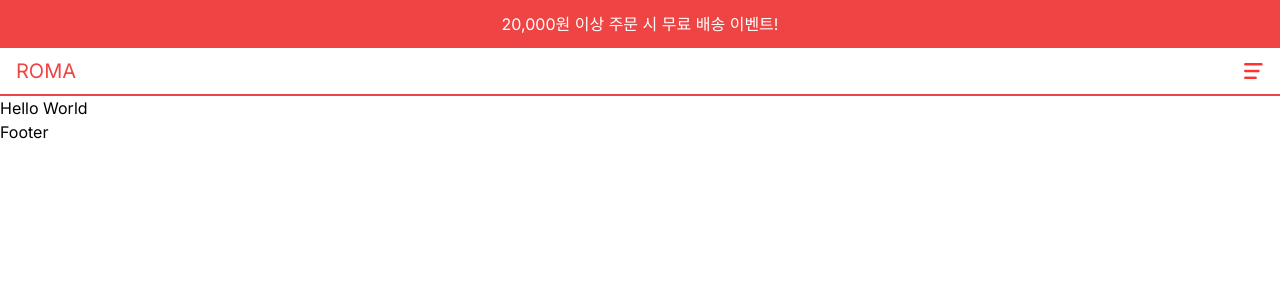
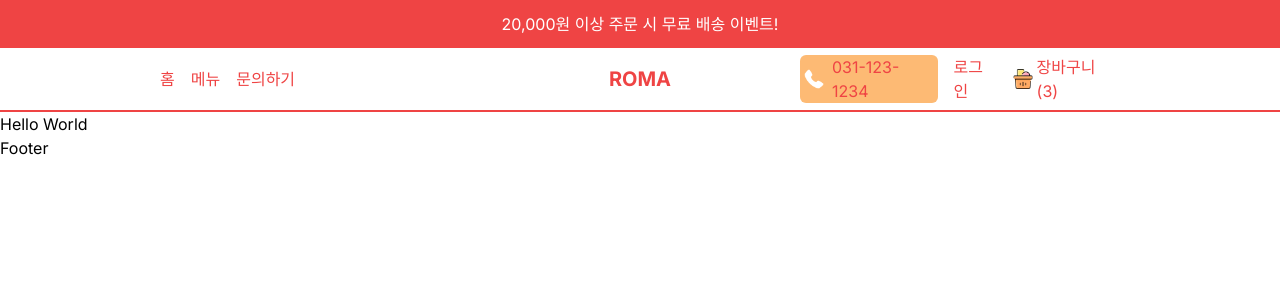
Before and after one commit to amh6281/Restaurant-App, a Next.js app: page / in a window 1280 px wide. Shown: the top 300 px of the page. Built offline with nearby package versions, Linux system fonts and the light colour scheme.

Commit message:
Navbar 반응형 구현 2023.07.21

```diff
--- a/src/components/CartIcon.tsx
+++ b/src/components/CartIcon.tsx
@@ -4,8 +4,8 @@ import React from "react";
 
 const CartIcon = () => {
   return (
-    <div className="flex items-center gap-4">
-      <div className="relative w-8 h-8">
+    <div className="flex items-center gap-1">
+      <div className="relative w-8 h-8 md:w-5 md:h-5">
         <Image src="/cart.png" alt="" fill />
       </div>
       <span>장바구니 (3)</span>
--- a/src/components/Navbar.tsx
+++ b/src/components/Navbar.tsx
@@ -1,16 +1,41 @@
 import React from "react";
 import Menu from "./Menu";
 import Link from "next/link";
+import CartIcon from "./CartIcon";
+import Image from "next/image";
 
 const Navbar = () => {
+  const user = false;
+
   return (
-    <div className="h-12 text-red-500 p-4 flex items-center justify-between border-b-2 border-b-red-500 uppercase">
+    <div className="h-12 text-red-500 p-4 flex items-center justify-between border-b-2 border-b-red-500 uppercase md:h-16 lg:px-20 xl:px-40">
+      {/* Left Links */}
+      <div className="hidden md:flex gap-4 flex-1">
+        <Link href="/">홈</Link>
+        <Link href="menu">메뉴</Link>
+        <Link href="/">문의하기</Link>
+      </div>
       {/* Logo */}
-      <div className="text-xl">
+      <div className="text-xl md:font-bold flex-1 md:text-center">
         <Link href="/">roma</Link>
       </div>
       {/* Mobile Menu */}
-      <Menu />
+      <div className="md:hidden">
+        <Menu />
+      </div>
+      {/* Right Links */}
+      <div className="hidden md:flex gap-4 items-center justify-end flex-1">
+        <div className="md:absolute top-3 r-2 lg:static flex items-center gap-2 cursor-pointer bg-orange-300 px-1 rounded-md">
+          <Image src="/phone.png" alt="" width={20} height={20} />
+          <span>031-123-1234</span>
+        </div>
+        {!user ? (
+          <Link href="/login">로그인</Link>
+        ) : (
+          <Link href="/orders">주문내역</Link>
+        )}
+        <CartIcon />
+      </div>
     </div>
   );
 };
```
